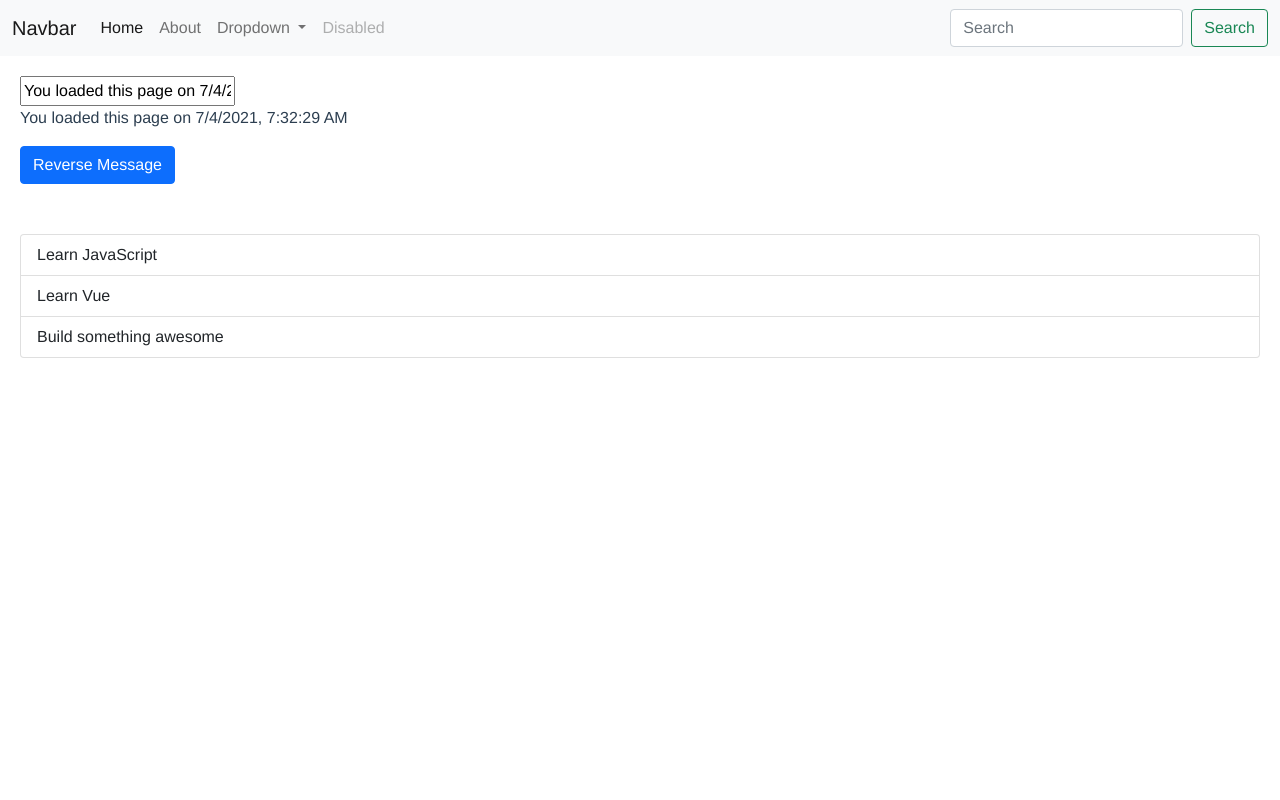
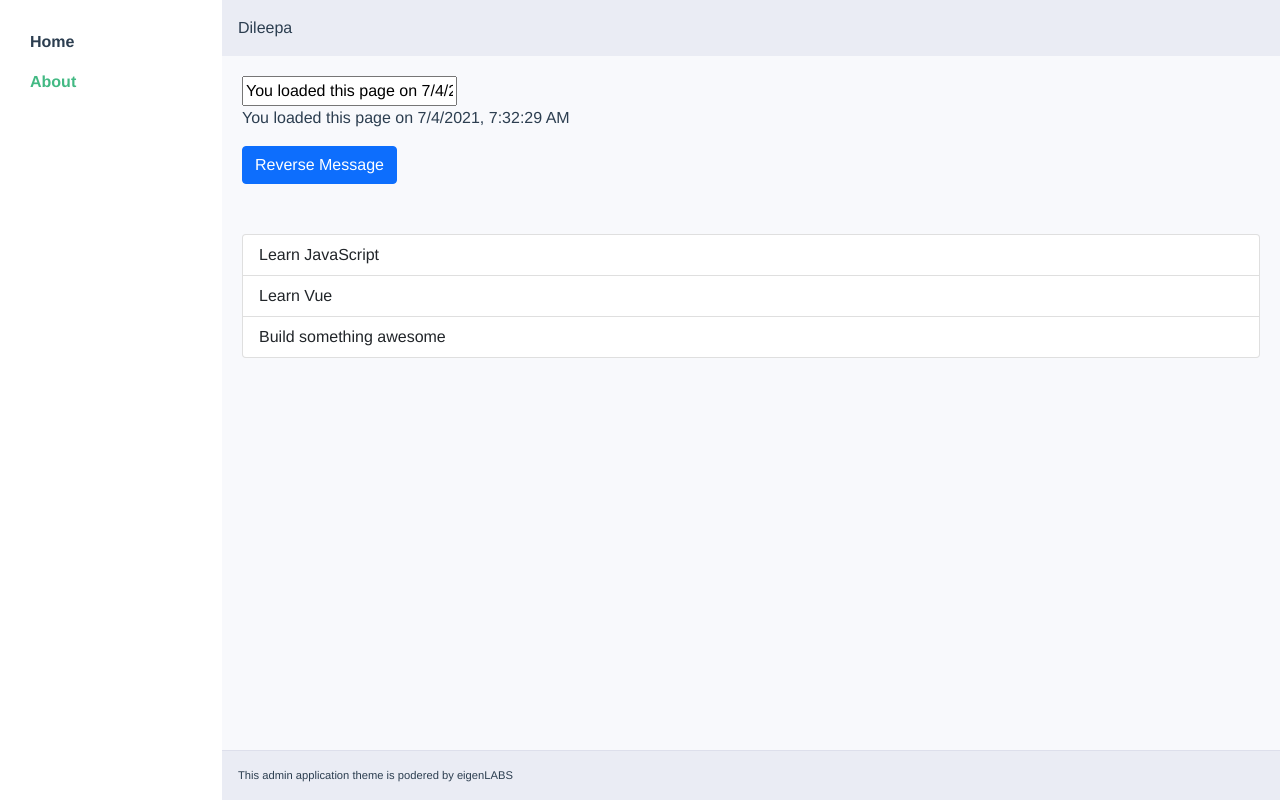
Before and after one commit to dilipchandima/eigenadmin-vue, a Vue app: page /about in a window 1280 px wide. Built offline with nearby package versions, Linux system fonts and the light colour scheme.

Commit message:
Create basic structure of the application

```diff
--- a/src/App.vue
+++ b/src/App.vue
@@ -1,39 +1,28 @@
 <template>
-  <TopNavigation />
-  <router-view />
+  <div id="wrapper">
+    <Sidebar />
+    <div id="content-wrapper">
+      <div id="top-navigation">
+        <span>Dileepa</span>
+      </div>
+      <div class="content">
+        <router-view />
+      </div>
+      <div id="footer">
+        <p>This admin application theme is podered by eigenLABS</p>
+      </div>
+    </div>
+  </div>
 </template>
-
-<style lang="scss">
-#app {
-  font-family: Avenir, Helvetica, Arial, sans-serif;
-  -webkit-font-smoothing: antialiased;
-  -moz-osx-font-smoothing: grayscale;
-  text-align: center;
-  color: #2c3e50;
-}
-
-#nav {
-  padding: 30px;
-
-  a {
-    font-weight: bold;
-    color: #2c3e50;
-
-    &.router-link-exact-active {
-      color: #42b983;
-    }
-  }
-}
-</style>
 
 <script lang="ts">
 import { defineComponent } from "vue";
-import TopNavigation from "@/components/TopNavigation.vue";
+import Sidebar from "@/components/Sidebar.vue";
 
 export default defineComponent({
   name: "App",
   components: {
-    TopNavigation,
+    Sidebar,
   },
 });
 </script>
--- a/src/components/HelloWorld.vue
+++ /dev/null
@@ -1,140 +0,0 @@
-<template>
-  <div class="hello">
-    <h1>{{ msg }}</h1>
-    <p>
-      For a guide and recipes on how to configure / customize this project,<br />
-      check out the
-      <a href="https://cli.vuejs.org" target="_blank" rel="noopener"
-        >vue-cli documentation</a
-      >.
-    </p>
-    <h3>Installed CLI Plugins</h3>
-    <ul>
-      <li>
-        <a
-          href="https://github.com/vuejs/vue-cli/tree/dev/packages/%40vue/cli-plugin-babel"
-          target="_blank"
-          rel="noopener"
-          >babel</a
-        >
-      </li>
-      <li>
-        <a
-          href="https://github.com/vuejs/vue-cli/tree/dev/packages/%40vue/cli-plugin-router"
-          target="_blank"
-          rel="noopener"
-          >router</a
-        >
-      </li>
-      <li>
-        <a
-          href="https://github.com/vuejs/vue-cli/tree/dev/packages/%40vue/cli-plugin-vuex"
-          target="_blank"
-          rel="noopener"
-          >vuex</a
-        >
-      </li>
-      <li>
-        <a
-          href="https://github.com/vuejs/vue-cli/tree/dev/packages/%40vue/cli-plugin-eslint"
-          target="_blank"
-          rel="noopener"
-          >eslint</a
-        >
-      </li>
-      <li>
-        <a
-          href="https://github.com/vuejs/vue-cli/tree/dev/packages/%40vue/cli-plugin-typescript"
-          target="_blank"
-          rel="noopener"
-          >typescript</a
-        >
-      </li>
-    </ul>
-    <h3>Essential Links</h3>
-    <ul>
-      <li>
-        <a href="https://vuejs.org" target="_blank" rel="noopener">Core Docs</a>
-      </li>
-      <li>
-        <a href="https://forum.vuejs.org" target="_blank" rel="noopener"
-          >Forum</a
-        >
-      </li>
-      <li>
-        <a href="https://chat.vuejs.org" target="_blank" rel="noopener"
-          >Community Chat</a
-        >
-      </li>
-      <li>
-        <a href="https://twitter.com/vuejs" target="_blank" rel="noopener"
-          >Twitter</a
-        >
-      </li>
-      <li>
-        <a href="https://news.vuejs.org" target="_blank" rel="noopener">News</a>
-      </li>
-    </ul>
-    <h3>Ecosystem</h3>
-    <ul>
-      <li>
-        <a href="https://router.vuejs.org" target="_blank" rel="noopener"
-          >vue-router</a
-        >
-      </li>
-      <li>
-        <a href="https://vuex.vuejs.org" target="_blank" rel="noopener">vuex</a>
-      </li>
-      <li>
-        <a
-          href="https://github.com/vuejs/vue-devtools#vue-devtools"
-          target="_blank"
-          rel="noopener"
-          >vue-devtools</a
-        >
-      </li>
-      <li>
-        <a href="https://vue-loader.vuejs.org" target="_blank" rel="noopener"
-          >vue-loader</a
-        >
-      </li>
-      <li>
-        <a
-          href="https://github.com/vuejs/awesome-vue"
-          target="_blank"
-          rel="noopener"
-          >awesome-vue</a
-        >
-      </li>
-    </ul>
-  </div>
-</template>
-
-<script lang="ts">
-import { defineComponent } from "vue";
-
-export default defineComponent({
-  name: "HelloWorld",
-  props: {
-    msg: String,
-  },
-});
-</script>
-
-<!-- Add "scoped" attribute to limit CSS to this component only -->
-<style scoped lang="scss">
-h3 {
-  margin: 40px 0 0;
-}
-ul {
-  list-style-type: none;
-  padding: 0;
-}
-li {
-  display: inline-block;
-  margin: 0 10px;
-}
-a {
-  color: #42b983;
-}
-</style>
--- /dev/null
+++ b/src/components/Sidebar.vue
@@ -0,0 +1,14 @@
+<template>
+  <div class="sidebar" id="nav">
+    <router-link to="/">Home</router-link>
+    <router-link to="/about">About</router-link>
+  </div>
+</template>
+
+<script lang="ts">
+import { defineComponent } from "vue";
+
+export default defineComponent({
+  name: "Sidebar",
+});
+</script>
--- a/src/components/TopNavigation.vue
+++ /dev/null
@@ -1,72 +0,0 @@
-<template>
-  <nav class="navbar navbar-expand-lg navbar-light bg-light">
-    <div class="container-fluid">
-      <a class="navbar-brand" href="#">Navbar</a>
-      <button
-        class="navbar-toggler"
-        type="button"
-        data-bs-toggle="collapse"
-        data-bs-target="#navbarSupportedContent"
-        aria-controls="navbarSupportedContent"
-        aria-expanded="false"
-        aria-label="Toggle navigation"
-      >
-        <span class="navbar-toggler-icon"></span>
-      </button>
-      <div class="collapse navbar-collapse" id="navbarSupportedContent">
-        <ul class="navbar-nav me-auto mb-2 mb-lg-0">
-          <li class="nav-item">
-            <a class="nav-link active" aria-current="page" href="/">Home</a>
-          </li>
-          <li class="nav-item">
-            <a class="nav-link" href="/about">About</a>
-          </li>
-          <li class="nav-item dropdown">
-            <a
-              class="nav-link dropdown-toggle"
-              href="#"
-              id="navbarDropdown"
-              role="button"
-              data-bs-toggle="dropdown"
-              aria-expanded="false"
-            >
-              Dropdown
-            </a>
-            <ul class="dropdown-menu" aria-labelledby="navbarDropdown">
-              <li><a class="dropdown-item" href="#">Action</a></li>
-              <li><a class="dropdown-item" href="#">Another action</a></li>
-              <li><hr class="dropdown-divider" /></li>
-              <li><a class="dropdown-item" href="#">Something else here</a></li>
-            </ul>
-          </li>
-          <li class="nav-item">
-            <a
-              class="nav-link disabled"
-              href="#"
-              tabindex="-1"
-              aria-disabled="true"
-              >Disabled</a
-            >
-          </li>
-        </ul>
-        <form class="d-flex">
-          <input
-            class="form-control me-2"
-            type="search"
-            placeholder="Search"
-            aria-label="Search"
-          />
-          <button class="btn btn-outline-success" type="submit">Search</button>
-        </form>
-      </div>
-    </div>
-  </nav>
-</template>
-
-<script lang="ts">
-import { defineComponent } from "vue";
-
-export default defineComponent({
-  name: "TopNavigation",
-});
-</script>
--- /dev/null
+++ b/src/scss/_global.scss
@@ -0,0 +1,70 @@
+#wrapper {
+  height: 100vh;
+  display: flex;
+  #content-wrapper {
+    background-color: $gray-100;
+    width: 100%;
+    overflow-x: hidden;
+    display: flex;
+    flex-direction: column;
+    .content {
+      flex: 1;
+    }
+  }
+  #footer {
+    border-top: $gray-300 solid 1px;
+    background-color: $gray-200;
+    padding: 1rem 1rem 0rem 1rem;
+    p {
+      font-size: 0.7rem;
+    }
+  }
+  #top-navigation {
+    background-color: $gray-200;
+    padding: 1rem;
+  }
+}
+
+.about {
+  text-align: left;
+  padding: 20px;
+  ol {
+    margin-top: 50px;
+  }
+}
+
+.navbar-toggler {
+  background-color: blue;
+}
+
+.home {
+  height: 100%;
+  display: flex;
+  flex-direction: column;
+  align-items: center;
+  justify-content: center;
+}
+
+#nav {
+  display: flex;
+  flex-direction: column;
+  padding: 30px;
+
+  a {
+    font-weight: bold;
+    color: #2c3e50;
+    margin-bottom: 1rem;
+    text-decoration: unset;
+
+    &.router-link-exact-active {
+      color: #42b983;
+    }
+  }
+}
+
+#app {
+  font-family: Avenir, Helvetica, Arial, sans-serif !important;
+  -webkit-font-smoothing: antialiased;
+  -moz-osx-font-smoothing: grayscale;
+  color: #2c3e50;
+}
--- /dev/null
+++ b/src/scss/_sidebar.scss
@@ -0,0 +1,5 @@
+.sidebar {
+  width: 16rem;
+  background-color: $white;
+  margin-bottom: 0;
+}
--- /dev/null
+++ b/src/scss/_variables.scss
@@ -0,0 +1,22 @@
+$white: #fff !default;
+$gray-100: #f8f9fc !default;
+$gray-200: #eaecf4 !default;
+$gray-300: #dddfeb !default;
+$gray-400: #d1d3e2 !default;
+$gray-500: #b7b9cc !default;
+$gray-600: #858796 !default;
+$gray-700: #6e707e !default;
+$gray-800: #5a5c69 !default;
+$gray-900: #3a3b45 !default;
+$black: #000 !default;
+
+// $blue: #4e73df !default;
+// $indigo: #6610f2 !default;
+// $purple: #6f42c1 !default;
+// $pink: #e83e8c !default;
+// $red: #e74a3b !default;
+// $orange: #fd7e14 !default;
+// $yellow: #f6c23e !default;
+// $green: #1cc88a !default;
+// $teal: #20c9a6 !default;
+// $cyan: #36b9cc !default;
--- a/src/scss/eigenadmin.scss
+++ b/src/scss/eigenadmin.scss
@@ -1,19 +1,4 @@
-.test {
-  font-size: 50px;
-}
+@import "variables.scss";
 
-.home {
-  height: 100vh;
-  display: flex;
-  justify-content: center;
-  align-items: center;
-  flex-direction: column;
-}
-
-.about {
-  text-align: left;
-  padding: 20px;
-  ol {
-    margin-top: 50px;
-  }
-}
+@import "global.scss";
+@import "sidebar.scss";
--- a/src/views/About.vue
+++ b/src/views/About.vue
@@ -17,7 +17,7 @@
 import { defineComponent } from "vue";
 
 export default defineComponent({
-  name: "TopNavigation",
+  name: "About",
   data: function () {
     return {
       message: "You loaded this page on " + new Date().toLocaleString(),
```
